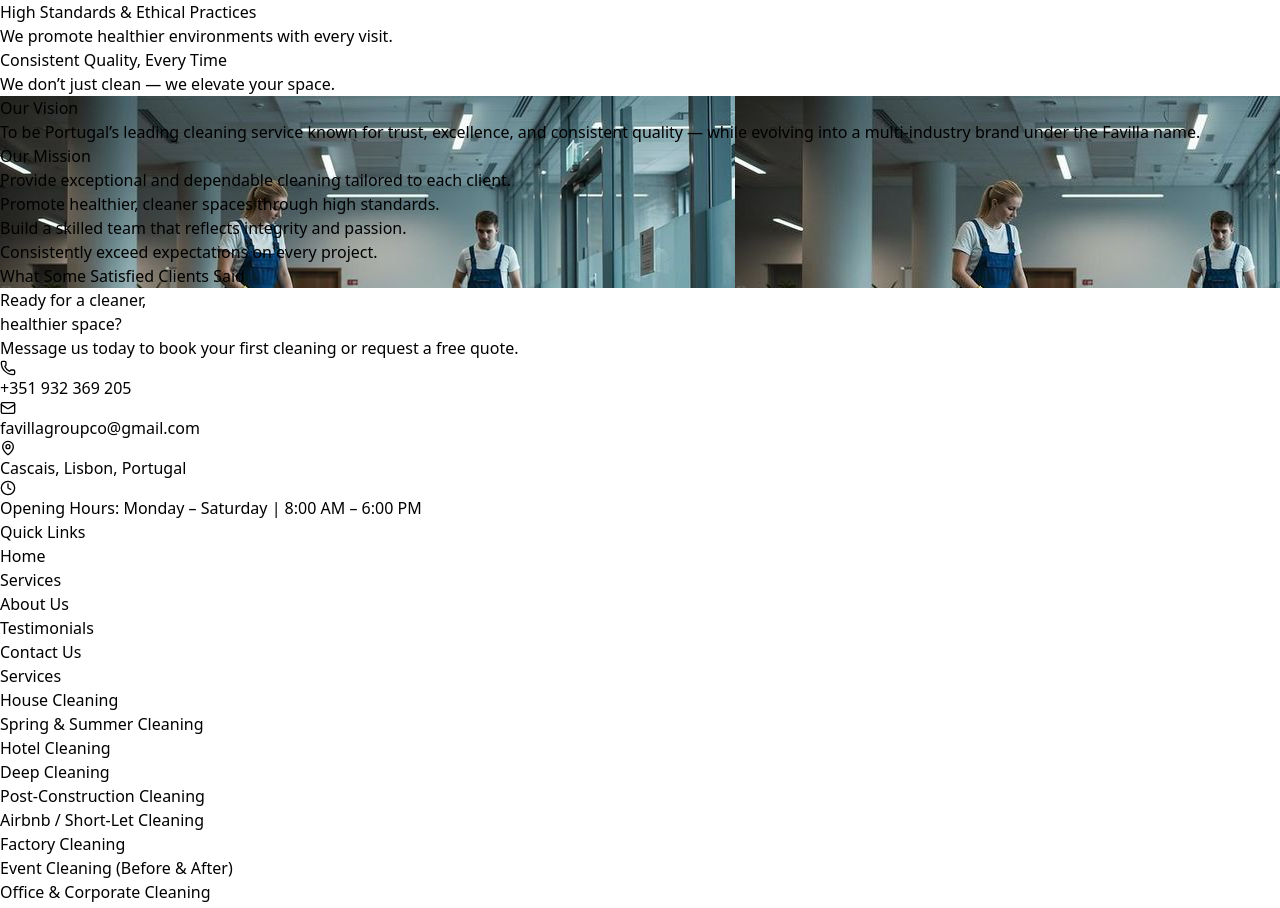
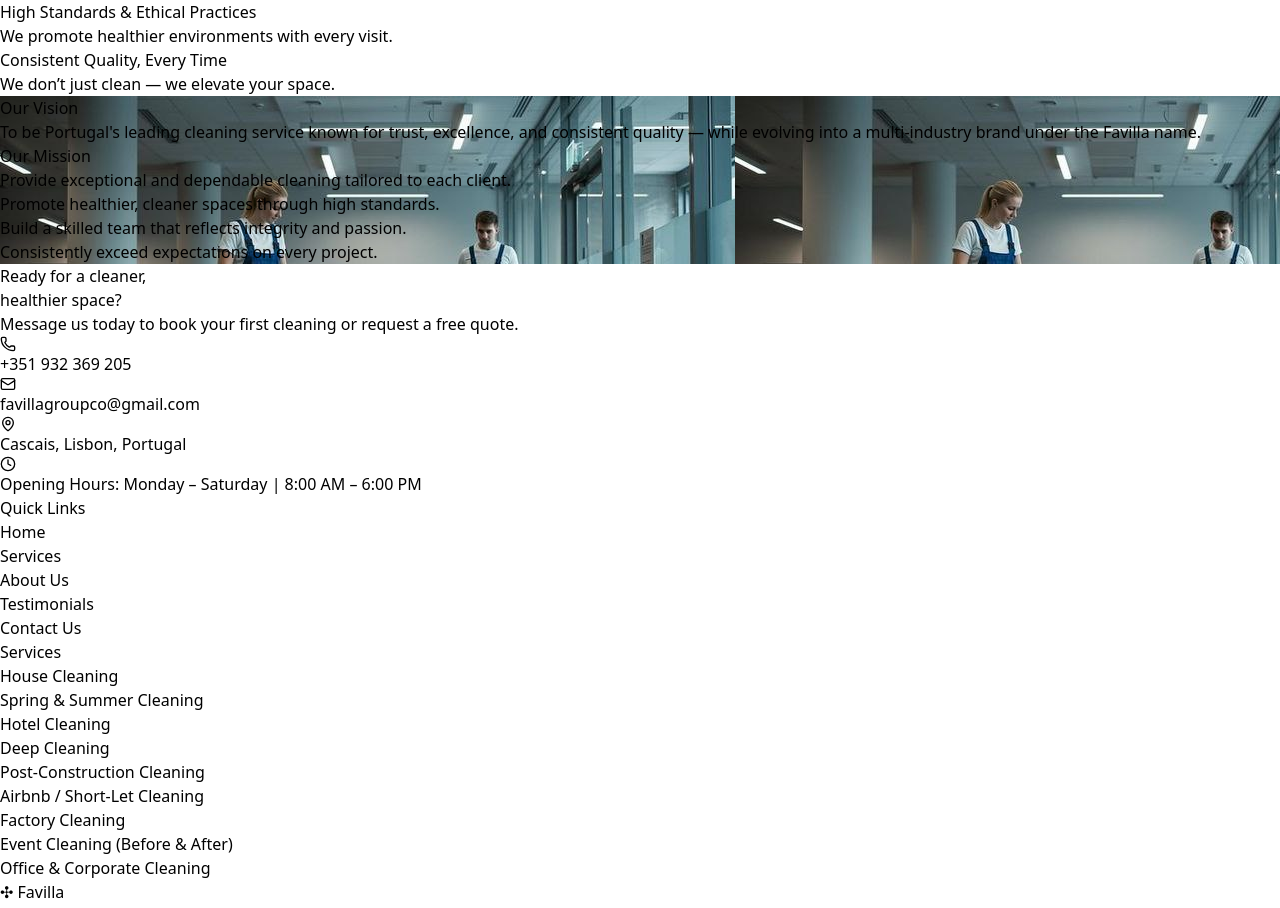
Before and after one commit to icekidtech/Favila, a React (Vite) app: page / in a window 1280 px wide. Shown: the part 1886-2794 px from the top of the page. Built offline with nearby package versions, Linux system fonts and the light colour scheme.

Commit message:
fix: correct apostrophe usage in VisionMission component and remove unused section

```diff
--- a/src/components/VisionMission.jsx
+++ b/src/components/VisionMission.jsx
@@ -23,7 +23,7 @@ const VisionMission = () => {
                             p-8 text-center text-white">
               <h3 className="text-2xl font-semibold mb-6">Our Vision</h3>
               <p className="text-sm leading-relaxed text-white/90">
-                To be Portugal’s leading cleaning service known for trust,
+                To be Portugal's leading cleaning service known for trust,
                 excellence, and consistent quality — while evolving into a
                 multi-industry brand under the Favilla name.
               </p>
@@ -50,11 +50,6 @@ const VisionMission = () => {
 
           </div>
 
-          {/* Bottom Text */}
-          <h2 className="text-white text-3xl md:text-4xl font-semibold text-center">
-            What Some Satisfied Clients Said
-          </h2>
-
         </div>
       </div>
     </section>
```
